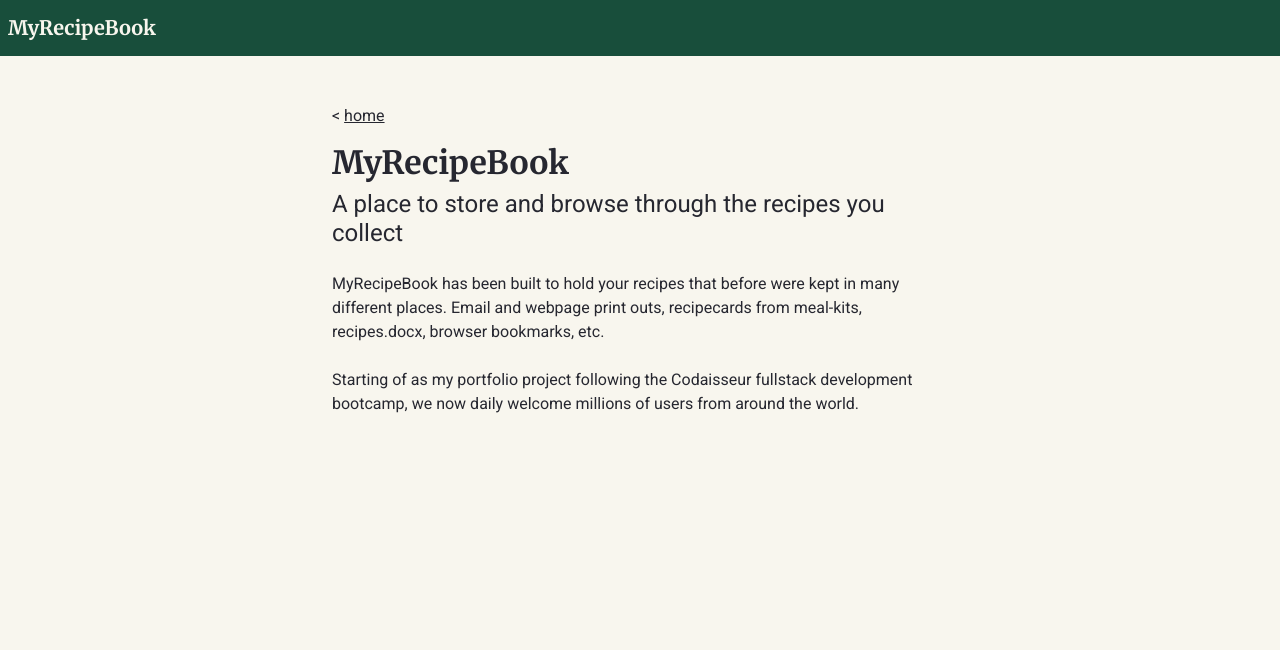
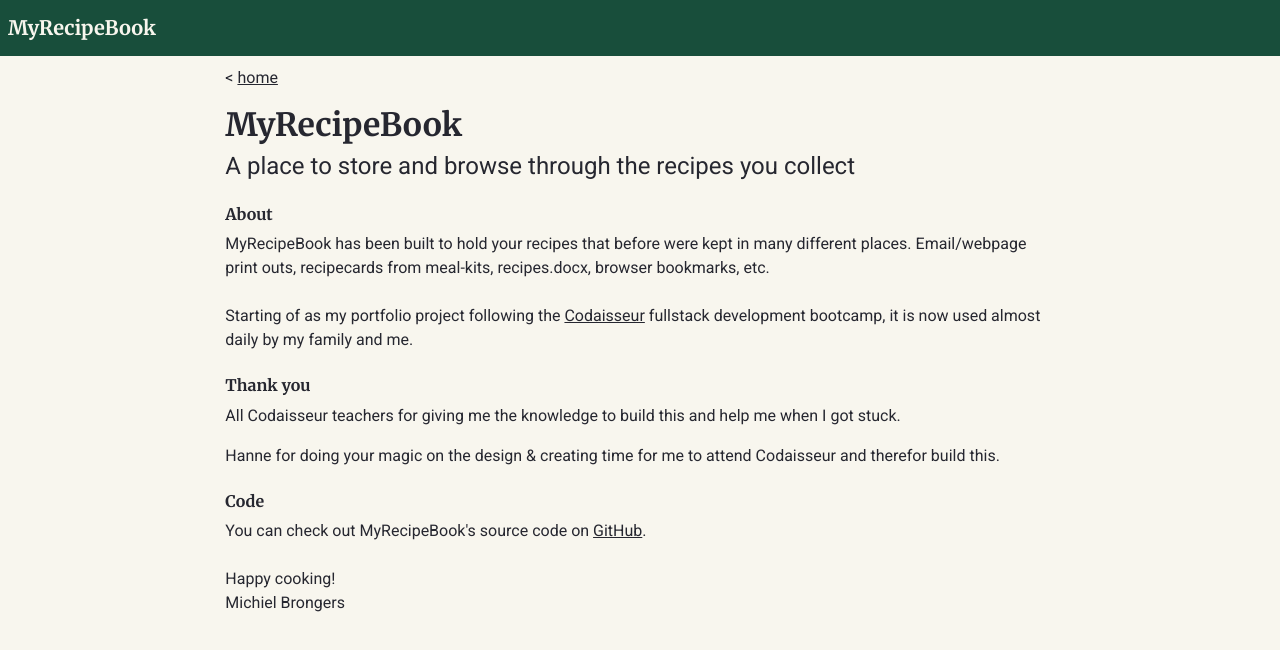
Before and after one commit to michielfbr/MyRecipeBook_frontend, a React (Create React App) app: page /about in a window 1280 px wide. Shown: the top 650 px of the page. Built offline with nearby package versions, Linux system fonts and the light colour scheme.

Commit message:
page.About content added & styled | other pages styling finalized

```diff
--- a/src/App.css
+++ b/src/App.css
@@ -69,6 +69,7 @@
 .Link {
   font-family: "Roboto";
   color: #262730;
+  font-size: "12px";
 }
 
 .FullRecipe {
--- /dev/null
+++ b/src/components/RecipeDetailsIngredients/index.js
@@ -0,0 +1,20 @@
+import React from "react";
+import { Row, Col, Badge, OverlayTrigger } from "react-bootstrap";
+import { Link } from "react-router-dom";
+
+export default function RecipeDetailsIngredients(props) {
+  const { ingredient } = props;
+
+  return (
+    <tr>
+      <td style={{ paddingRight: "20px" }}>
+        {ingredient.recipe_ingredients.quantity}{" "}
+        {ingredient.recipe_ingredients.unit_singular}
+        {/* {ingredient.recipe_ingredients.quantity > 1
+                          ? ingredient.recipe_ingredients.unit_plural
+                          : ingredient.recipe_ingredients.unit_singular} */}
+      </td>
+      <td>{ingredient.title}</td>
+    </tr>
+  );
+}
--- a/src/pages/About/index.js
+++ b/src/pages/About/index.js
@@ -5,7 +5,7 @@ import { Link } from "react-router-dom";
 
 export default function About() {
   return (
-    <Container as={Col} md={{ span: 6, offset: 3 }} className="mt-5">
+    <Container as={Col} md={{ span: 8, offset: 2 }} className="pagePadding">
       <p>
         {"< "}
         <Link to={`/`} className="Link">
@@ -15,16 +15,48 @@ export default function About() {
       <h2 className="Header">MyRecipeBook</h2>
       <h4>A place to store and browse through the recipes you collect</h4>
 
-      <p style={{ marginTop: "24px" }}>
+      <h6 className="Header" style={{ marginTop: "24px" }}>About</h6>
+      <p style={{ marginTop: "8px" }}>
         MyRecipeBook has been built to hold your recipes that before were kept
-        in many different places. Email and webpage print outs, recipecards from
+        in many different places. Email/webpage print outs, recipecards from
         meal-kits, recipes.docx, browser bookmarks, etc.
       </p>
 
       <p style={{ marginTop: "24px" }}>
-        Starting of as my portfolio project following the Codaisseur fullstack
-        development bootcamp, we now daily welcome millions of users from around
-        the world.
+        Starting of as my portfolio project following the{" "}
+        <a href={`https://codaisseur.com/`} className="Link">
+          Codaisseur
+        </a>{" "}
+        fullstack development bootcamp, it is now used almost daily by my family
+        and me.
+      </p>
+
+      <h6 className="Header" style={{ marginTop: "24px" }}>Thank you</h6>
+      <p  style={{ marginTop: "8px" }}>
+        All Codaisseur teachers for giving me the knowledge to
+        build this and help me when I got stuck.
+      </p>
+
+      <p style={{ marginTop: "12px" }}>
+        Hanne for doing your magic on the design &amp; creating time
+        for me to attend Codaisseur and therefor build this.
+      </p>
+
+      <h6 className="Header" style={{ marginTop: "24px" }}>Code</h6>
+      <p style={{ marginTop: "8px" }}>
+        You can check out MyRecipeBook's source code on{" "}
+        <a
+          href={`https://github.com/michielfbr/MyRecipeBook_frontend`}
+          className="Link"
+        >
+          GitHub
+        </a>
+        .
+      </p>
+
+      <p style={{ marginTop: "24px" }}>
+       Happy cooking!<br />
+       Michiel Brongers
       </p>
     </Container>
   );
--- a/src/pages/AddRecipe/index.js
+++ b/src/pages/AddRecipe/index.js
@@ -3,7 +3,7 @@ import RecipeForm from "../../components/RecipeForm";
 import { useState, useEffect } from "react";
 import { useDispatch, useSelector } from "react-redux";
 import { Link } from "react-router-dom";
-import { Container } from "react-bootstrap";
+import { Container, Col } from "react-bootstrap";
 import { newRecipe } from "../../store/recipe/actions";
 import { selectUser } from "../../store/user/selectors";
 
@@ -34,10 +34,12 @@ export default function AddRecipe() {
 
   return (
     <Container className="pagePadding">
-      <p>
+      <Col md={{ span: 10, offset: 1 }}>
         {"< "}
-        <Link to={`/`} className="Link">back to overview</Link>
-      </p>
+        <Link to={`/`} className="Link">
+          back to overview
+        </Link>
+      </Col>
       <RecipeForm
         pageTitle={pageTitle}
         recipe={recipe}
--- a/src/pages/EditRecipe/index.js
+++ b/src/pages/EditRecipe/index.js
@@ -4,7 +4,7 @@ import { useState, useEffect } from "react";
 import { useDispatch, useSelector } from "react-redux";
 import { selectRecipe } from "../../store/recipe/selectors";
 import { Link, useNavigate } from "react-router-dom";
-import { Container } from "react-bootstrap";
+import { Container, Col } from "react-bootstrap";
 import { updateRecipe } from "../../store/recipe/actions";
 
 export default function EditRecipe() {
@@ -29,10 +29,10 @@ export default function EditRecipe() {
   } else {
     return (
       <Container className="pagePadding">
-        <p>
+        <Col md={{ span: 10, offset: 1 }}>
           {"< "}
           <Link to={`/recipe/${recipe.id}`} className="Link">back to recipe</Link>
-        </p>
+        </Col>
         <RecipeForm
           pageTitle={pageTitle}
           recipe={recipe}
--- a/src/pages/RecipeDetails/index.js
+++ b/src/pages/RecipeDetails/index.js
@@ -1,13 +1,14 @@
 import React, { useEffect, useState } from "react";
 import { useDispatch, useSelector } from "react-redux";
 import { useParams } from "react-router-dom";
-import { Container, Badge, Dropdown, Image } from "react-bootstrap";
+import { Container, Col, Badge, Dropdown, Image } from "react-bootstrap";
 import { fetchSpecificRecipe } from "../../store/recipe/actions";
 import { deleteSpecificRecipe } from "../../store/recipe/actions";
 import { Link } from "react-router-dom";
 import { selectRecipe } from "../../store/recipe/selectors";
 import Button from "react-bootstrap/Button";
 import RecipeDeletePopup from "../../components/RecipeDeletePopup";
+import RecipeDetailsIngredients from "../../components/RecipeDetailsIngredients";
 
 export default function RecipeDetails() {
   const dispatch = useDispatch();
@@ -46,11 +47,9 @@ export default function RecipeDetails() {
         <></>
       ) : (
         <Container
+          as={Col}
+          md={{ span: 8, offset: 2 }}
           className="FullRecipe pagePadding"
-          style={{
-            maxWidth: "600px",
-            margin: "auto",
-          }}
         >
           <p>
             {"< "}
@@ -78,16 +77,20 @@ export default function RecipeDetails() {
             <tbody>
               {recipe.ingredients.map((ingredient) => {
                 return (
-                  <tr>
-                    <td style={{ paddingRight: "20px" }}>
-                      {ingredient.recipe_ingredients.quantity}{" "}
-                      {ingredient.recipe_ingredients.unit_singular}
-                      {/* {ingredient.recipe_ingredients.quantity > 1
-                          ? ingredient.recipe_ingredients.unit_plural
-                          : ingredient.recipe_ingredients.unit_singular} */}
-                    </td>
-                    <td>{ingredient.title}</td>
-                  </tr>
+                  <RecipeDetailsIngredients
+                    ingredient={ingredient}
+                    key={ingredient.id}
+                  />
+                  // <tr>
+                  //   <td style={{ paddingRight: "20px" }}>
+                  //     {ingredient.recipe_ingredients.quantity}{" "}
+                  //     {ingredient.recipe_ingredients.unit_singular}
+                  //     {/* {ingredient.recipe_ingredients.quantity > 1
+                  //         ? ingredient.recipe_ingredients.unit_plural
+                  //         : ingredient.recipe_ingredients.unit_singular} */}
+                  //   </td>
+                  //   <td>{ingredient.title}</td>
+                  // </tr>
                 );
               })}
             </tbody>
@@ -97,7 +100,9 @@ export default function RecipeDetails() {
           <p>{recipe.instructions}</p>
           <p>
             {/* <label className="Header">Reference:</label>{" "} */}
-            <label><i>{recipe.reference}</i></label>
+            <label>
+              <i>{recipe.reference}</i>
+            </label>
           </p>
           <Link to={`/edit_recipe`}>
             <Button variant="success" style={{ marginRight: "8px" }}>
```
Also changed, not shown: src/components/RecipeBrowser/index.js (+14 -1 lines).
